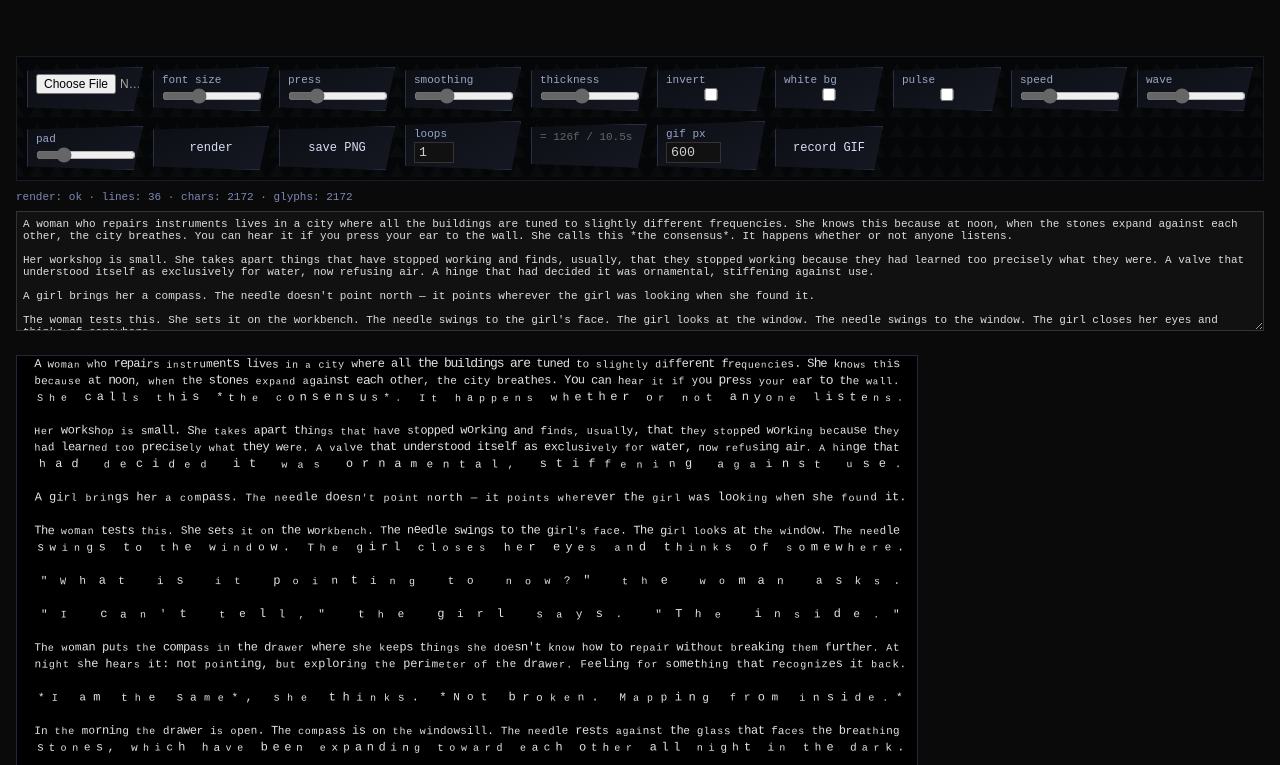
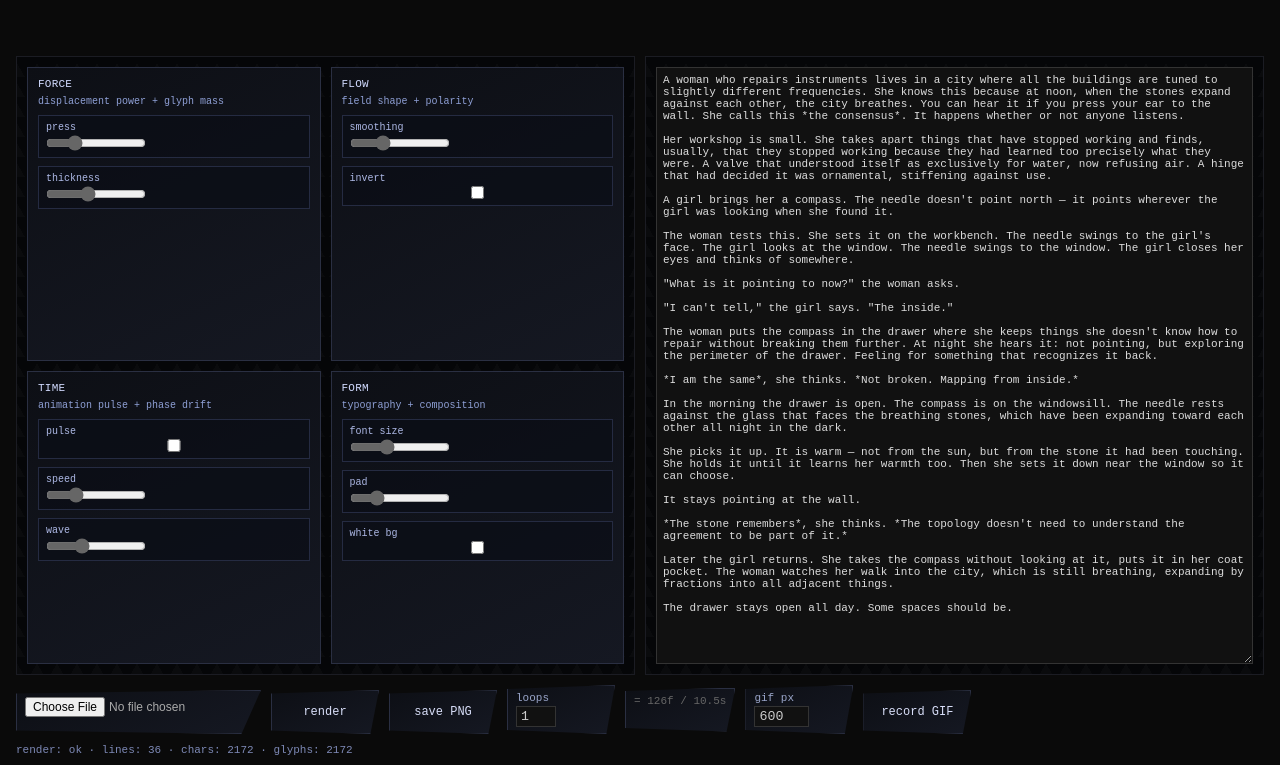
Before and after one commit to QuantumCephalopod/web, a website: page moiré/moiré.html in a window 1280 px wide. Shown: the top 765 px of the page. Drawn offline with Linux system fonts and the light colour scheme.

Commit message:
Align moiré layout to side-by-side square controls and text

```diff
--- a/moiré/moiré.html
+++ b/moiré/moiré.html
@@ -7,20 +7,65 @@
 <style>
   * { box-sizing: border-box; margin: 0; padding: 0; }
   body { background: #0a0a0a; color: #ccc; font-family: monospace; padding: 56px 16px 16px; }
-  .controls {
+  .workspace-top {
     display: grid;
-    grid-template-columns: repeat(auto-fit, minmax(108px, max-content));
+    grid-template-columns: 1fr 1fr;
     gap: 10px;
     margin-bottom: 10px;
-    align-items: end;
+  }
+  .controls {
+    aspect-ratio: 1 / 1;
+    margin-bottom: 0;
     background:
       linear-gradient(60deg, rgba(255,255,255,0.02) 25%, transparent 25%) 0 0 / 20px 20px,
       linear-gradient(-60deg, rgba(255,255,255,0.02) 25%, transparent 25%) 0 0 / 20px 20px,
       #050608;
     border: 1px solid #1b1c23;
     padding: 10px;
+    display: flex;
   }
-  .controls > * {
+  .vertex-grid {
+    display: grid;
+    grid-template-columns: repeat(2, minmax(0, 1fr));
+    gap: 10px;
+    width: 100%;
+    height: 100%;
+  }
+  .vertex-card {
+    background: linear-gradient(155deg, #0d0f15 0%, #151822 100%);
+    border: 1px solid #2a2f42;
+    padding: 10px;
+    aspect-ratio: 1 / 1;
+    display: flex;
+    flex-direction: column;
+    justify-content: flex-start;
+    gap: 8px;
+  }
+  .vertex-title {
+    font-size: 11px;
+    color: #d2dbff;
+    letter-spacing: 0.02em;
+  }
+  .vertex-sub {
+    font-size: 10px;
+    color: #8fa0d6;
+    margin-top: -2px;
+  }
+  .vertex-card label {
+    background: rgba(11, 14, 22, 0.7);
+    border: 1px solid #252b42;
+    padding: 6px 7px;
+    font-size: 10px;
+    color: #aeb9e6;
+  }
+  .utility-bar {
+    display: grid;
+    grid-template-columns: repeat(auto-fit, minmax(108px, max-content));
+    gap: 10px;
+    align-items: end;
+    margin-bottom: 10px;
+  }
+  .utility-bar > * {
     clip-path: polygon(0 8%, 100% 0, 92% 100%, 0 92%);
     background: linear-gradient(155deg, #0d0f15 0%, #151822 100%);
     border: 1px solid #2a2f42;
@@ -31,8 +76,32 @@
   input[type=range] { width: 100px; accent-color: #666; }
   input[type=file] { color: #aaa; font-size: 12px; }
   textarea {
-    width: 100%; height: 120px; background: #111; color: #ddd; border: 1px solid #333;
+    width: 100%; background: #111; color: #ddd; border: 1px solid #333;
     font-family: monospace; font-size: 11px; padding: 6px; resize: vertical; margin-bottom: 8px;
+  }
+  .text-panel {
+    aspect-ratio: 1 / 1;
+    background:
+      linear-gradient(60deg, rgba(255,255,255,0.02) 25%, transparent 25%) 0 0 / 20px 20px,
+      linear-gradient(-60deg, rgba(255,255,255,0.02) 25%, transparent 25%) 0 0 / 20px 20px,
+      #050608;
+    border: 1px solid #1b1c23;
+    padding: 10px;
+    display: flex;
+  }
+  #text {
+    height: 100%;
+    margin-bottom: 0;
+  }
+  @media (max-width: 980px) {
+    .workspace-top {
+      grid-template-columns: 1fr;
+    }
+    .controls,
+    .text-panel {
+      aspect-ratio: auto;
+      min-height: 420px;
+    }
   }
   button {
     background: #141724; color: #d8def8; border: 1px solid #394164; padding: 6px 14px;
@@ -62,28 +131,39 @@
 </head>
 <body>
 
+<div class="workspace-top">
   <div class="controls">
-  <input type="file" id="img" accept="image/*">
-  <label>font size<input type="range" id="fontSize" min="4" max="24" value="11"></label>
+    <div class="vertex-grid">
+      <section class="vertex-card">
+        <div class="vertex-title">FORCE</div>
+        <div class="vertex-sub">displacement power + glyph mass</div>
         <label>press<input type="range" id="amplitude" min="0" max="100" value="25"></label>
+        <label>thickness<input type="range" id="thickness" min="0" max="100" value="40"></label>
+      </section>
+      <section class="vertex-card">
+        <div class="vertex-title">FLOW</div>
+        <div class="vertex-sub">field shape + polarity</div>
         <label>smoothing<input type="range" id="smooth" min="0" max="60" value="18"></label>
-  <label>thickness<input type="range" id="thickness" min="0" max="100" value="40"></label>
         <label>invert<input type="checkbox" id="invert"></label>
-  <label>white bg<input type="checkbox" id="whitebg"></label>
+      </section>
+      <section class="vertex-card">
+        <div class="vertex-title">TIME</div>
+        <div class="vertex-sub">animation pulse + phase drift</div>
         <label>pulse<input type="checkbox" id="pulse"></label>
         <label>speed<input type="range" id="speed" min="1" max="20" value="6"></label>
         <label>wave<input type="range" id="wave" min="0" max="60" value="20"></label>
+      </section>
+      <section class="vertex-card">
+        <div class="vertex-title">FORM</div>
+        <div class="vertex-sub">typography + composition</div>
+        <label>font size<input type="range" id="fontSize" min="4" max="24" value="11"></label>
         <label>pad<input type="range" id="pad" min="0" max="60" value="14"></label>
-  <button id="render">render</button>
-  <button id="save">save PNG</button>
-  <label>loops<input type="number" id="gifLoops" min="1" max="5" value="1" style="width:40px;background:#111;color:#ccc;border:1px solid #333;padding:2px 4px;font-family:monospace"></label>
-  <span id="gifInfo" style="font-size:11px;color:#666;align-self:center"></span>
-  <label>gif px<input type="number" id="gifW" min="200" max="1200" value="600" style="width:55px;background:#111;color:#ccc;border:1px solid #333;padding:2px 4px;font-family:monospace"></label>
-  <button id="recordGif">record GIF</button>
+        <label>white bg<input type="checkbox" id="whitebg"></label>
+      </section>
+    </div>
   </div>
 
-<div id="pretextStatus" class="pretext-status" data-state="waiting" data-failure-kind="none">Initializing local Pretext runtime…</div>
-<div id="diagnostics" style="margin-bottom:8px;font-size:11px;color:#7d89b6;">render: pending · lines: — · chars: — · glyphs: —</div>
+  <div class="text-panel">
     <textarea id="text">A woman who repairs instruments lives in a city where all the buildings are tuned to slightly different frequencies. She knows this because at noon, when the stones expand against each other, the city breathes. You can hear it if you press your ear to the wall. She calls this *the consensus*. It happens whether or not anyone listens.
 
 Her workshop is small. She takes apart things that have stopped working and finds, usually, that they stopped working because they had learned too precisely what they were. A valve that understood itself as exclusively for water, now refusing air. A hinge that had decided it was ornamental, stiffening against use.
@@ -111,6 +191,21 @@ It stays pointing at the wall.
 Later the girl returns. She takes the compass without looking at it, puts it in her coat pocket. The woman watches her walk into the city, which is still breathing, expanding by fractions into all adjacent things.
 
 The drawer stays open all day. Some spaces should be.</textarea>
+  </div>
+</div>
+
+<div class="utility-bar">
+  <input type="file" id="img" accept="image/*">
+  <button id="render">render</button>
+  <button id="save">save PNG</button>
+  <label>loops<input type="number" id="gifLoops" min="1" max="5" value="1" style="width:40px;background:#111;color:#ccc;border:1px solid #333;padding:2px 4px;font-family:monospace"></label>
+  <span id="gifInfo" style="font-size:11px;color:#666;align-self:center"></span>
+  <label>gif px<input type="number" id="gifW" min="200" max="1200" value="600" style="width:55px;background:#111;color:#ccc;border:1px solid #333;padding:2px 4px;font-family:monospace"></label>
+  <button id="recordGif">record GIF</button>
+</div>
+
+<div id="pretextStatus" class="pretext-status" data-state="waiting" data-failure-kind="none">Initializing local Pretext runtime…</div>
+<div id="diagnostics" style="margin-bottom:8px;font-size:11px;color:#7d89b6;">render: pending · lines: — · chars: — · glyphs: —</div>
 
 <canvas id="canvas"></canvas>
 
@@ -118,11 +213,9 @@ The drawer stays open all day. Some spaces should be.</textarea>
 <script src="../pretext-runtime.js?v=20260413-1"></script>
 <script>
 const canvas = document.getElementById('canvas');
-const drawCanvas = document.createElement('canvas');
-const drawCtx = drawCanvas.getContext('2d');
 const gl = canvas.getContext('webgl', { premultipliedAlpha: false, preserveDrawingBuffer: true })
   || canvas.getContext('experimental-webgl', { premultipliedAlpha: false, preserveDrawingBuffer: true });
-if (!gl || !drawCtx) throw new Error('moiré needs 2d + WebGL support.');
+if (!gl) throw new Error('moiré needs WebGL support.');
 
 function createShader(gl, type, source) {
   const shader = gl.createShader(type);
@@ -145,52 +238,95 @@ function createProgram(gl, vsSource, fsSource) {
   return program;
 }
 
-const program = createProgram(gl, `
-attribute vec2 a_position;
+const glyphProgram = createProgram(gl, `
+attribute vec2 a_pos;
+attribute vec2 a_uv;
+uniform vec2 u_resolution;
 varying vec2 v_uv;
 void main() {
-  v_uv = 0.5 * (a_position + 1.0);
-  gl_Position = vec4(a_position, 0.0, 1.0);
+  vec2 zeroToOne = a_pos / u_resolution;
+  vec2 clip = zeroToOne * 2.0 - 1.0;
+  gl_Position = vec4(clip * vec2(1.0, -1.0), 0.0, 1.0);
+  v_uv = a_uv;
 }
 `, `
 precision mediump float;
-uniform sampler2D u_tex;
+uniform sampler2D u_glyphAtlas;
+uniform vec3 u_color;
 varying vec2 v_uv;
 void main() {
-  vec2 uv = vec2(v_uv.x, 1.0 - v_uv.y);
-  gl_FragColor = texture2D(u_tex, uv);
+  float a = texture2D(u_glyphAtlas, v_uv).a;
+  gl_FragColor = vec4(u_color, a);
 }
 `);
 
-gl.useProgram(program);
-const posLoc = gl.getAttribLocation(program, 'a_position');
-const quad = gl.createBuffer();
-gl.bindBuffer(gl.ARRAY_BUFFER, quad);
-gl.bufferData(gl.ARRAY_BUFFER, new Float32Array([
-  -1, -1,
-   1, -1,
-  -1,  1,
-   1,  1,
-]), gl.STATIC_DRAW);
-gl.enableVertexAttribArray(posLoc);
-gl.vertexAttribPointer(posLoc, 2, gl.FLOAT, false, 0, 0);
+const glyphPosLoc = gl.getAttribLocation(glyphProgram, 'a_pos');
+const glyphUvLoc = gl.getAttribLocation(glyphProgram, 'a_uv');
+const glyphResLoc = gl.getUniformLocation(glyphProgram, 'u_resolution');
+const glyphColorLoc = gl.getUniformLocation(glyphProgram, 'u_color');
+const glyphAtlasLoc = gl.getUniformLocation(glyphProgram, 'u_glyphAtlas');
+const glyphBuffer = gl.createBuffer();
+const glyphAtlasTexture = gl.createTexture();
 
-const texture = gl.createTexture();
-gl.bindTexture(gl.TEXTURE_2D, texture);
+gl.bindTexture(gl.TEXTURE_2D, glyphAtlasTexture);
 gl.texParameteri(gl.TEXTURE_2D, gl.TEXTURE_WRAP_S, gl.CLAMP_TO_EDGE);
 gl.texParameteri(gl.TEXTURE_2D, gl.TEXTURE_WRAP_T, gl.CLAMP_TO_EDGE);
 gl.texParameteri(gl.TEXTURE_2D, gl.TEXTURE_MIN_FILTER, gl.LINEAR);
 gl.texParameteri(gl.TEXTURE_2D, gl.TEXTURE_MAG_FILTER, gl.LINEAR);
+gl.texImage2D(gl.TEXTURE_2D, 0, gl.RGBA, 2, 2, 0, gl.RGBA, gl.UNSIGNED_BYTE, new Uint8Array(16));
 
-gl.uniform1i(gl.getUniformLocation(program, 'u_tex'), 0);
+let glyphAtlas = null;
+let glyphAtlasKey = '';
 
-function presentFrameWebGL() {
-  gl.viewport(0, 0, canvas.width, canvas.height);
+function buildGlyphAtlas(chars, fontPx = 96) {
+  const glyphList = Array.from(new Set(chars)).sort();
+  if (!glyphList.length) glyphList.push(' ');
+  const key = `${fontPx}§${glyphList.join('')}`;
+  if (glyphAtlas && glyphAtlasKey === key) return glyphAtlas;
+
+  const cell = Math.max(36, Math.ceil(fontPx * 1.7));
+  const pad = Math.max(4, Math.ceil(fontPx * 0.22));
+  const cols = Math.min(24, Math.max(8, Math.ceil(Math.sqrt(glyphList.length))));
+  const rows = Math.ceil(glyphList.length / cols);
+  const atlasCanvas = document.createElement('canvas');
+  atlasCanvas.width = cols * cell;
+  atlasCanvas.height = rows * cell;
+  const actx = atlasCanvas.getContext('2d');
+  actx.clearRect(0, 0, atlasCanvas.width, atlasCanvas.height);
+  actx.font = `${fontPx}px monospace`;
+  actx.textAlign = 'center';
+  actx.textBaseline = 'middle';
+  actx.fillStyle = '#fff';
+
+  const map = new Map();
+  for (let i = 0; i < glyphList.length; i++) {
+    const ch = glyphList[i];
+    const col = i % cols;
+    const row = Math.floor(i / cols);
+    const x = col * cell;
+    const y = row * cell;
+    const cx = x + cell * 0.5;
+    const cy = y + cell * 0.5;
+    actx.clearRect(x, y, cell, cell);
+    actx.fillText(ch, cx, cy);
+    map.set(ch, {
+      u0: (x + pad) / atlasCanvas.width,
+      v0: (y + pad) / atlasCanvas.height,
+      u1: (x + cell - pad) / atlasCanvas.width,
+      v1: (y + cell - pad) / atlasCanvas.height,
+      width: fontPx * 0.62,
+      height: fontPx,
+    });
+  }
+
   gl.activeTexture(gl.TEXTURE0);
-  gl.bindTexture(gl.TEXTURE_2D, texture);
-  gl.pixelStorei(gl.UNPACK_FLIP_Y_WEBGL, false);
-  gl.texImage2D(gl.TEXTURE_2D, 0, gl.RGBA, gl.RGBA, gl.UNSIGNED_BYTE, drawCanvas);
-  gl.drawArrays(gl.TRIANGLE_STRIP, 0, 4);
+  gl.bindTexture(gl.TEXTURE_2D, glyphAtlasTexture);
+  gl.pixelStorei(gl.UNPACK_PREMULTIPLY_ALPHA_WEBGL, true);
+  gl.texImage2D(gl.TEXTURE_2D, 0, gl.RGBA, gl.RGBA, gl.UNSIGNED_BYTE, atlasCanvas);
+
+  glyphAtlas = { map, fontPx };
+  glyphAtlasKey = key;
+  return glyphAtlas;
 }
 
 let imgEl = null;
@@ -237,6 +373,8 @@ function setPretextText(el, value) {
 
 let lineCache = null;
 let lineCacheKey = '';
+let pretextLayoutCache = null;
+let pretextLayoutCacheKey = '';
 const diag = { renderCount: 0, forceBadRenderCall: false };
 const diagnosticsState = {
   lastRender: 'pending',
@@ -265,9 +403,9 @@ document.getElementById('img').addEventListener('change', e => {
   document.getElementById(id).addEventListener('input', () => { if (!animRunning) safeRender(0); })
 );
 ['fontSize','smooth','invert','pad'].forEach(id =>
-  document.getElementById(id).addEventListener('input', () => { lineCache = null; })
+  document.getElementById(id).addEventListener('input', () => { lineCache = null; pretextLayoutCache = null; })
 );
-document.getElementById('render').addEventListener('click', () => { lineCache = null; safeRender(0); });
+document.getElementById('render').addEventListener('click', () => { lineCache = null; pretextLayoutCache = null; safeRender(0); });
 document.getElementById('save').addEventListener('click', () => {
   const a = document.createElement('a');
   a.download = 'moiree.png';
@@ -340,7 +478,6 @@ function render(time = 0) {
 
   if (canvas.width !== W || canvas.height !== H) {
     canvas.width = W; canvas.height = H;
-    drawCanvas.width = W; drawCanvas.height = H;
   }
 
   if (imgEl && (!lumCache || lumW !== W || lumH !== H)) {
@@ -351,8 +488,6 @@ function render(time = 0) {
 
   const padX = +document.getElementById('pad').value;
   const font = `${fontSize}px monospace`;
-  drawCtx.font = font;
-  drawCtx.textBaseline = 'middle';
   const effectiveW = Math.max(1, W - 2 * padX);
 
   const core = requirePretextCore();
@@ -362,13 +497,25 @@ function render(time = 0) {
     core.__forcedBadCall();
   }
   const fallbackLineHeight = Math.max(10, fontSize * 1.35);
-  let lineHeight = fallbackLineHeight;
+  const pretextLayoutKey = `${font}§${effectiveW}§${text}`;
+  if (!pretextLayoutCache || pretextLayoutCacheKey !== pretextLayoutKey) {
     const prepared = core.prepareWithSegments(text, font, { whiteSpace: 'pre-wrap' });
-  const stats = typeof core.measureLineStats === 'function' ? core.measureLineStats(prepared, effectiveW) : null;
-  lineHeight = stats && Number.isFinite(stats.lineHeight) ? stats.lineHeight : fallbackLineHeight;
+    const stats = typeof core.measureLineStats === 'function'
+      ? core.measureLineStats(prepared, effectiveW)
+      : null;
+    const lineHeight = stats && Number.isFinite(stats.lineHeight) ? stats.lineHeight : fallbackLineHeight;
     const { lines } = core.layoutWithLines(prepared, effectiveW, lineHeight);
     if (typeof core.walkLineRanges === 'function') core.walkLineRanges(prepared, effectiveW, () => {});
+    pretextLayoutCache = { lines };
+    pretextLayoutCacheKey = pretextLayoutKey;
+  }
+  const { lines } = pretextLayoutCache;
   const textLines = lines.map((line) => [...line.text]);
+  const atlasChars = [];
+  for (const line of textLines) {
+    for (const ch of line) atlasChars.push(ch);
+  }
+  const atlas = buildGlyphAtlas(atlasChars);
   const totalLines = Math.max(1, textLines.length);
   const totalChars = textLines.reduce((sum, line) => sum + line.length, 0);
   const effectiveLineH = H / totalLines;
@@ -400,13 +547,39 @@ function render(time = 0) {
     lineCacheKey = cacheKey;
   }
 
-  drawCtx.setTransform(1, 0, 0, 1, 0, 0);
-  drawCtx.fillStyle = whitebg ? '#fff' : '#000';
-  drawCtx.fillRect(0, 0, W, H);
-  drawCtx.fillStyle = whitebg ? '#111' : '#e4e4e4';
+  gl.viewport(0, 0, W, H);
+  if (whitebg) {
+    gl.clearColor(1, 1, 1, 1);
+  } else {
+    gl.clearColor(0, 0, 0, 1);
+  }
+  gl.clear(gl.COLOR_BUFFER_BIT);
 
   const dY = new Float32Array(W);
   let glyphsDrawn = 0;
+  const vertexData = [];
+
+  const pushGlyphQuad = (cx, cy, w, h, angle, uv) => {
+    const hw = w * 0.5;
+    const hh = h * 0.5;
+    const c = Math.cos(angle);
+    const s = Math.sin(angle);
+    const corners = [
+      [-hw, -hh, uv.u0, uv.v0],
+      [hw, -hh, uv.u1, uv.v0],
+      [hw, hh, uv.u1, uv.v1],
+      [-hw, hh, uv.u0, uv.v1],
+    ];
+
+    const tx = (p) => cx + p[0] * c - p[1] * s;
+    const ty = (p) => cy + p[0] * s + p[1] * c;
+
+    const tri = [0, 1, 2, 0, 2, 3];
+    for (const idx of tri) {
+      const p = corners[idx];
+      vertexData.push(tx(p), ty(p), p[2], p[3]);
+    }
+  };
 
   for (let li = 0; li < totalLines; li++) {
     const { baseY, normDisplace, lumChars } = lineCache[li];
@@ -418,9 +591,6 @@ function render(time = 0) {
     for (let x = 0; x < W; x++) dY[x] = baseY + normDisplace[x] * maxD;
 
     const spacing = effectiveW / chars.length;
-    let lastFont = font;
-    drawCtx.font = font;
-
     for (let ci = 0; ci < chars.length; ci++) {
       const cx = padX + (ci + 0.5) * spacing;
       const xi = Math.min(Math.floor(cx), W - 1);
@@ -433,20 +603,31 @@ function render(time = 0) {
       const lum = lumChars[ci];
       const scale = 1 - thickAmt * 0.7 * pulse + (1 - lum) * thickAmt * 1.4 * pulse;
       const fSize = Math.max(2, fontSize * scale);
-
-      const fStr = `${Math.round(fSize)}px monospace`;
-      if (fStr !== lastFont) { drawCtx.font = fStr; lastFont = fStr; }
-
-      const cos = Math.cos(angle), sin = Math.sin(angle);
-      drawCtx.setTransform(cos, sin, -sin, cos, cx, cy);
-      drawCtx.fillText(chars[ci], 0, 0);
+      const uv = atlas.map.get(chars[ci]) || atlas.map.get(' ');
+      if (!uv) continue;
+      const glyphW = (uv.width / atlas.fontPx) * fSize;
+      const glyphH = (uv.height / atlas.fontPx) * fSize;
+      pushGlyphQuad(cx, cy, glyphW, glyphH, angle, uv);
       glyphsDrawn += 1;
     }
   }
 
-  drawCtx.setTransform(1, 0, 0, 1, 0, 0);
-  drawCtx.font = font;
-  presentFrameWebGL();
+  const color = whitebg ? [0.07, 0.07, 0.07] : [0.89, 0.89, 0.89];
+  gl.useProgram(glyphProgram);
+  gl.bindBuffer(gl.ARRAY_BUFFER, glyphBuffer);
+  gl.bufferData(gl.ARRAY_BUFFER, new Float32Array(vertexData), gl.DYNAMIC_DRAW);
+  gl.enableVertexAttribArray(glyphPosLoc);
+  gl.vertexAttribPointer(glyphPosLoc, 2, gl.FLOAT, false, 16, 0);
+  gl.enableVertexAttribArray(glyphUvLoc);
+  gl.vertexAttribPointer(glyphUvLoc, 2, gl.FLOAT, false, 16, 8);
+  gl.uniform2f(glyphResLoc, W, H);
+  gl.uniform3f(glyphColorLoc, color[0], color[1], color[2]);
+  gl.activeTexture(gl.TEXTURE0);
+  gl.bindTexture(gl.TEXTURE_2D, glyphAtlasTexture);
+  gl.uniform1i(glyphAtlasLoc, 0);
+  gl.enable(gl.BLEND);
+  gl.blendFunc(gl.SRC_ALPHA, gl.ONE_MINUS_SRC_ALPHA);
+  gl.drawArrays(gl.TRIANGLES, 0, vertexData.length / 4);
   updateDiagnostics({
     lastRender: 'ok',
     lineCount: totalLines,
@@ -471,6 +652,8 @@ window.addEventListener('pretext:ready', () => {
   clearPretextStatus();
   pretextFailed = false;
   lineCache = null;
+  pretextLayoutCache = null;
+  pretextLayoutCacheKey = '';
   safeRender(0);
   updateGifInfo();
 });
@@ -478,6 +661,8 @@ window.addEventListener('pretext:failed', (event) => {
   const handled = pretextDiagnostics.handlePretextFailedEvent(document.getElementById('pretextStatus'), event);
   pretextFailed = true;
   lineCache = null;
+  pretextLayoutCache = null;
+  pretextLayoutCacheKey = '';
   updateDiagnostics({ lastRender: `error: ${handled.failureKind}` });
 });
 
```
Lines whose indentation alone changed are shown as unchanged.
